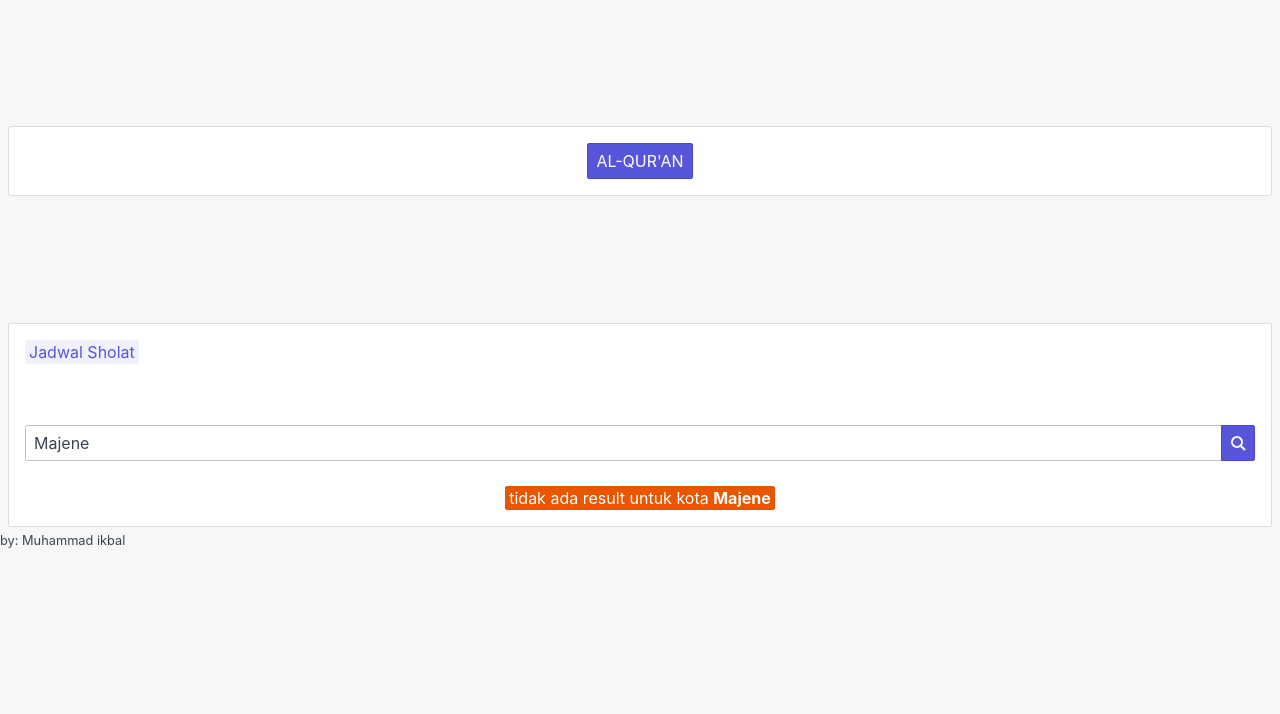
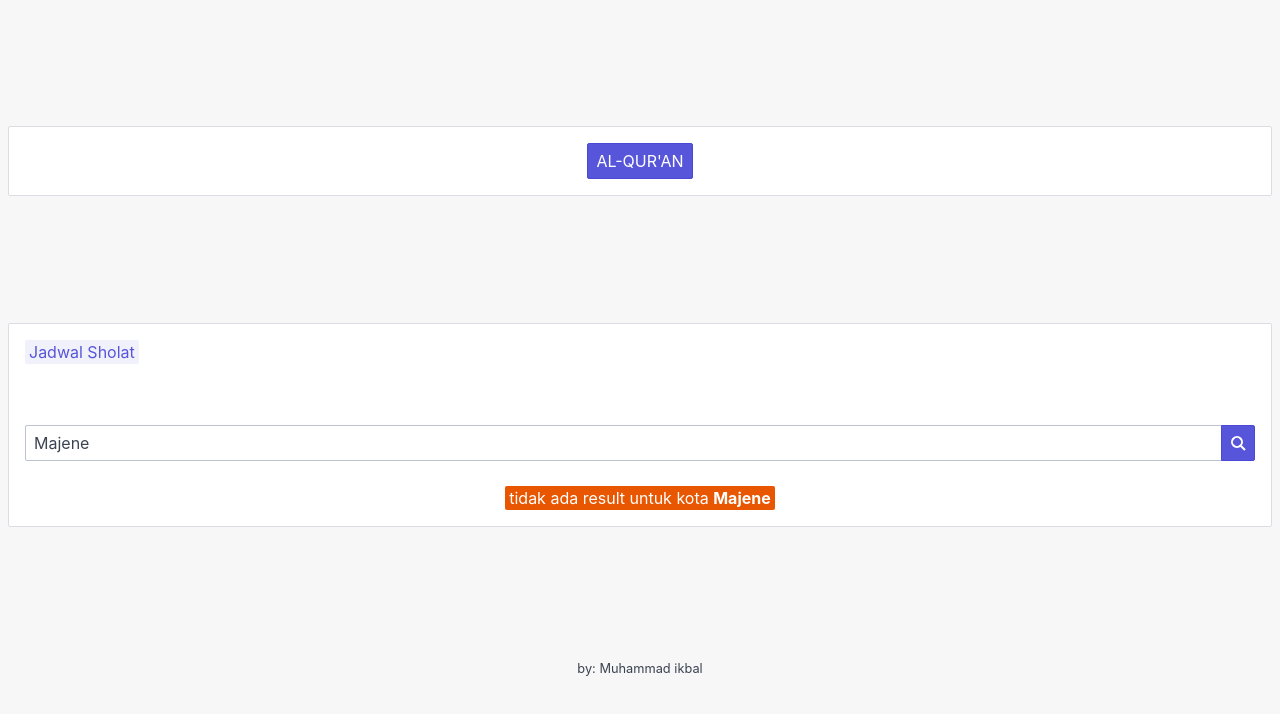
Before and after one commit to iqbal-hanafi/Qur-an, a plain HTML site: page index.html in a window 1280 px wide. Drawn offline with Linux system fonts and the light colour scheme; no server answers; some icons are missing.

Commit message:
edit footer

```diff
--- a/index.html
+++ b/index.html
@@ -30,7 +30,7 @@
 				</div>
 			</div>
 		</div>
-		<footer><small>by: Muhammad ikbal</small></footer>
+		<footer style="text-align:center;margin-top:10%;"><small>by: Muhammad ikbal</small></footer>
 		<script src="assets/jquery/jquery.min.js"></script>
 		<script src="src/js/api.js"></script>
 	</body>
```
